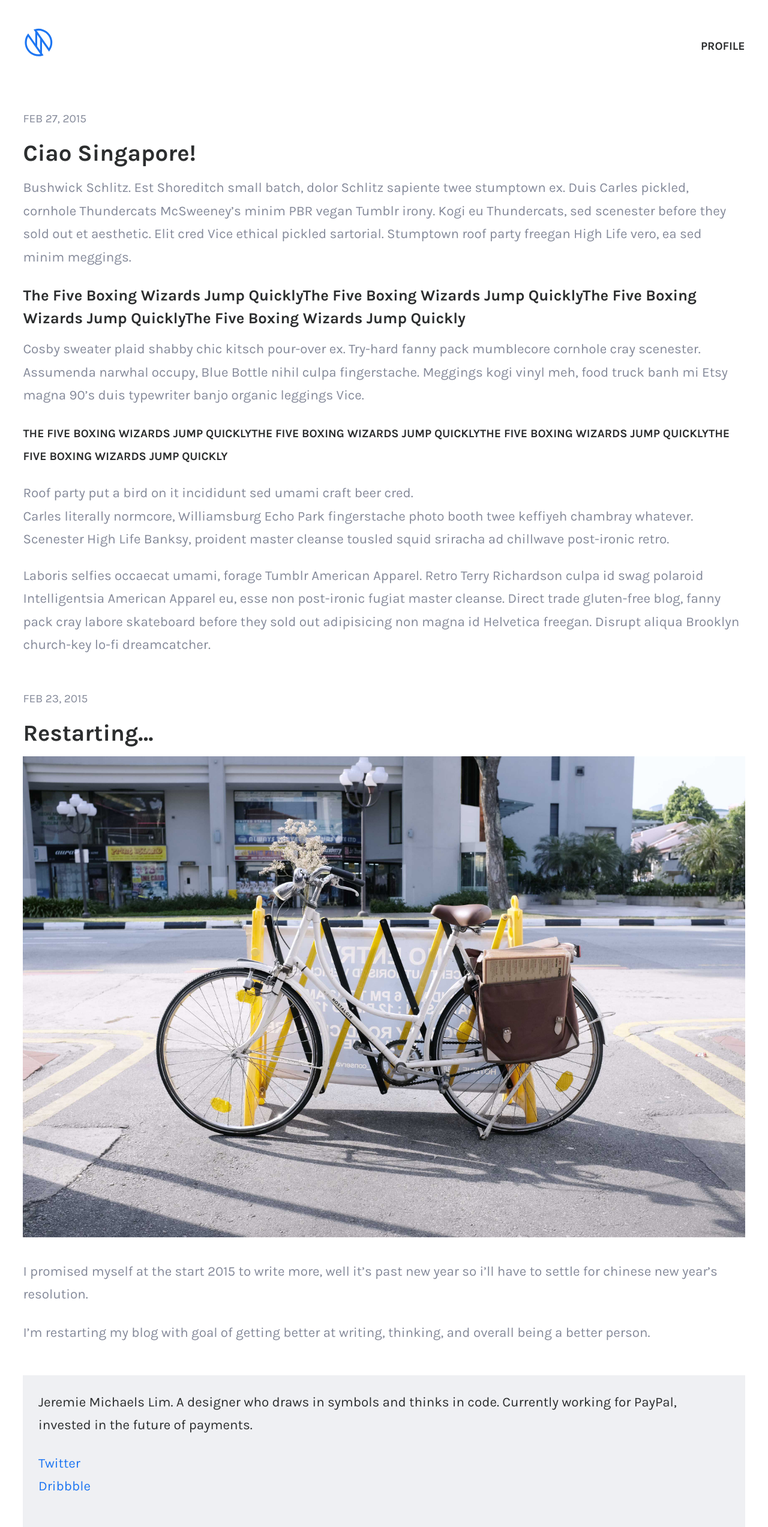
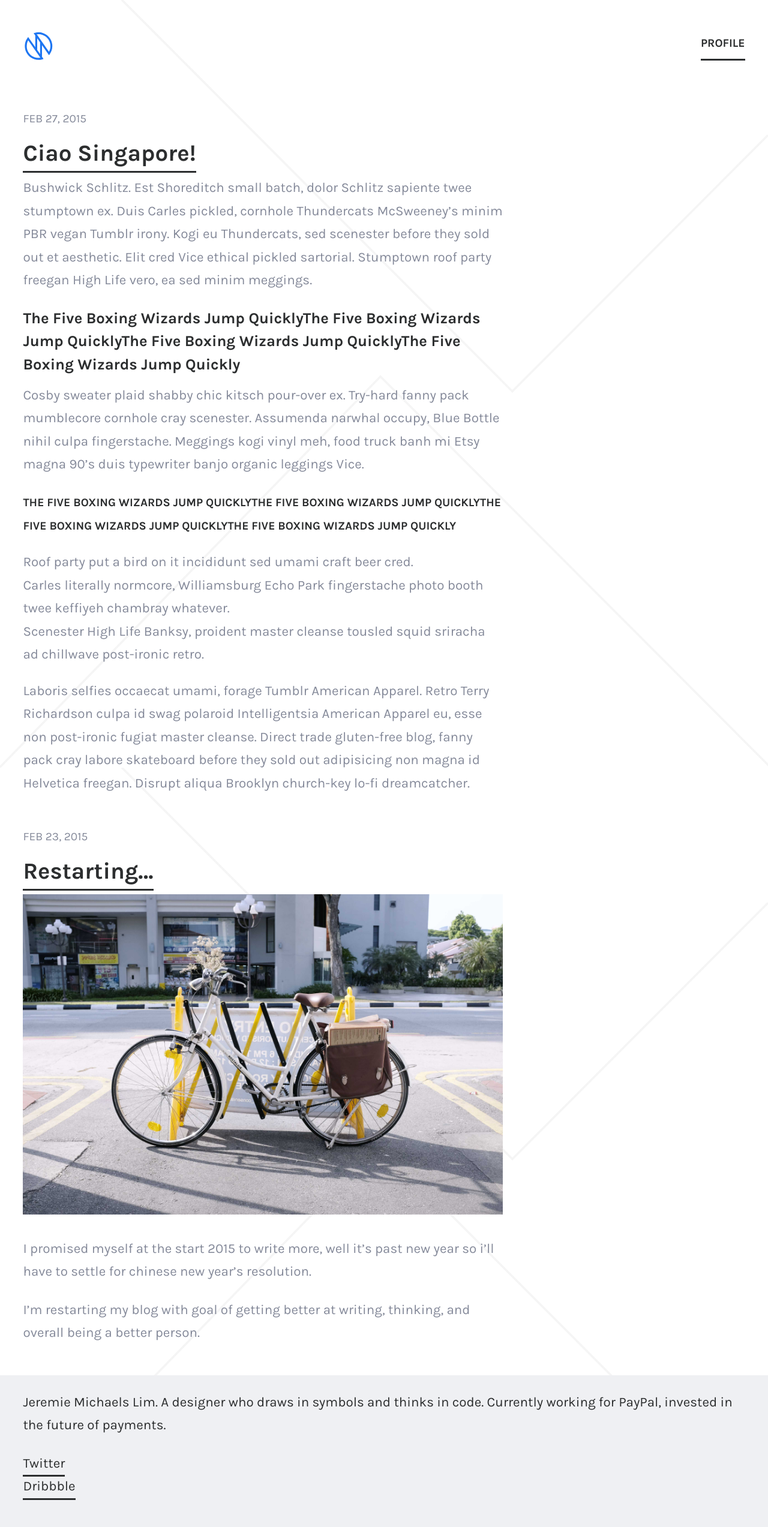
Before and after one commit to jeremiespoken/jeremiespoken.com, a Jekyll site: the page built from index.html, in a window 1280 px wide. Shown: the whole page at 60% size. Built offline with Jekyll 4.4.1, drawn with Linux system fonts in a browser that asks for light colours.

Commit message:
added line bg

```diff
--- a/_includes/header.html
+++ b/_includes/header.html
@@ -1,7 +1,7 @@
 <header class="site-header">
 
 
-  <a href="/"><svg class="logo" xmlns="http://www.w3.org/2000/svg" viewBox="0 0 32 32" version="1.1"><title>Jeremie Spoken Logo</title><g stroke="none" stroke-width="1" fill="none" fill-rule="evenodd"><rect fill="#FFFFFF" x="0" y="0" width="32" height="32"/><path d="M13 4L15 3 15 22 13 22 13 4Z" fill="#1E76F2"/><rect fill="#1E76F2" x="18" y="10" width="2" height="19"/><path d="M27.3 23.9C30.5 19.4 30.7 13.3 27.4 8.5 24 3.7 18.2 1.8 12.9 3.3L27.3 23.9 27.3 23.9 27.3 23.9ZM20 29C14.7 30.5 8.8 28.6 5.5 23.8 2.2 19.1 2.4 12.9 5.6 8.4L20 29 20 29 20 29Z" stroke="#1E76F2" stroke-width="2" fill="#FFFFFF"/></g></svg></a>
+  <a href="/" class="logo"><svg  class="logo__symbol" xmlns="http://www.w3.org/2000/svg" viewBox="0 0 32 32" version="1.1"><title>Jeremie Spoken Logo</title><g stroke="none" stroke-width="1" fill="none" fill-rule="evenodd"><rect fill="#FFFFFF" x="0" y="0" width="32" height="32"/><path d="M13 4L15 3 15 22 13 22 13 4Z" fill="#1E76F2"/><rect fill="#1E76F2" x="18" y="10" width="2" height="19"/><path d="M27.3 23.9C30.5 19.4 30.7 13.3 27.4 8.5 24 3.7 18.2 1.8 12.9 3.3L27.3 23.9 27.3 23.9 27.3 23.9ZM20 29C14.7 30.5 8.8 28.6 5.5 23.8 2.2 19.1 2.4 12.9 5.6 8.4L20 29 20 29 20 29Z" stroke="#1E76F2" stroke-width="2" fill="#FFFFFF"/></g></svg></a>
 
 {% for page in site.pages %}
   {% if page.title %}
--- a/_sass/_base.scss
+++ b/_sass/_base.scss
@@ -2,11 +2,13 @@
 {
     font-size: $base-font-size;
 
-    @media screen and (min-width: $break-medium) {
+    background: url(../assets/line-bg.svg) repeat-y 0 0 / 100%;
+    @media screen and (min-width: $break-medium)
+    {
         font-size: 75%;
     }
-
-    @media screen and (min-width: $break-large) {
+    @media screen and (min-width: $break-large)
+    {
         font-size: 100%;
     }
 }
@@ -18,10 +20,8 @@
     line-height: $sp * 3;
 
     margin: 0 auto;
-    padding: 0 $sp * 3;
 
-    color: $grey;
-    background: white;
+    color: $color-grey;
 }
 
 h1
@@ -67,7 +67,7 @@
 h3,
 h4
 {
-    color: $black;
+    color: $color-black;
 }
 
 
@@ -90,14 +90,18 @@
 
 a
 {
+    padding-bottom: .4rem;
+
+    transition: color .2s linear;
     text-decoration: none;
 
-    color: $primary;
+    color: $color-black;
+    border-bottom: .2rem solid;
 }
 
 a:hover
 {
-    color: lighten($primary, 50%);
+    color: $color-primary;
 }
 
 
@@ -106,6 +110,9 @@
 {
     width: 3.2rem;
     height: 3.2rem;
+    padding-bottom: 0;
+
+    border: 0;
 }
 .site-header
 {
@@ -113,6 +120,7 @@
 
     height: $sp2*6;
     margin-bottom: $sp2;
+    padding: 0 $sp * 3;
 
     justify-content: space-between;
     align-items: center;
@@ -125,10 +133,16 @@
 
     text-transform: uppercase;
 
-    color: $black;
+    color: $color-black;
 }
 
 // HOME
+
+.home
+{
+    max-width: 50rem;
+    padding: 0 $sp * 3;
+}
 .home__post
 {
     margin-bottom: $sp2 * 2;
@@ -136,7 +150,7 @@
 
 .home__post-link
 {
-    color: $black;
+    color: $color-black;
 }
 
 // POST
@@ -153,14 +167,14 @@
 
     text-transform: uppercase;
 
-    color: $grey;
+    color: $color-grey;
 }
 
 // FOOTER
 .site-footer
 {
-    padding: $sp2;
+    padding: $sp2 $sp * 3;
 
-    color: $black;
+    color: $color-black;
     background: #eff0f3;
 }
--- a/css/main.scss
+++ b/css/main.scss
@@ -12,9 +12,9 @@
 $sp:                0.8rem;
 $sp2:               1.6rem;
 
-$primary:           #1E76F2;
-$grey:              #858A9A;
-$black:             #2C2E2F;
+$color-primary:           #1E76F2;
+$color-grey:              #858A9A;
+$color-black:             #2C2E2F;
 
 $break-medium:     448px;
 $break-large:     800px;
```
Also changed, not shown: assets/line-bg.svg (added), 5 other files.
